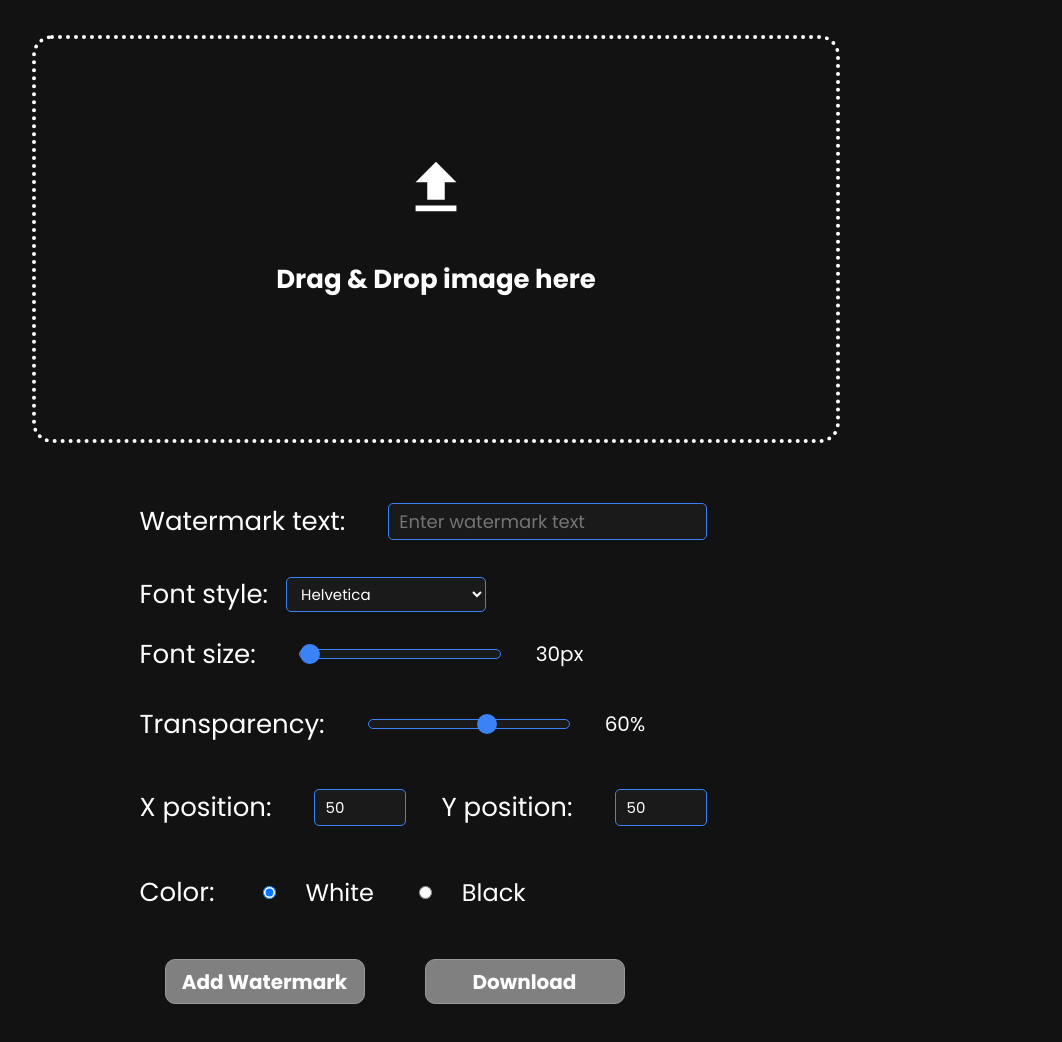
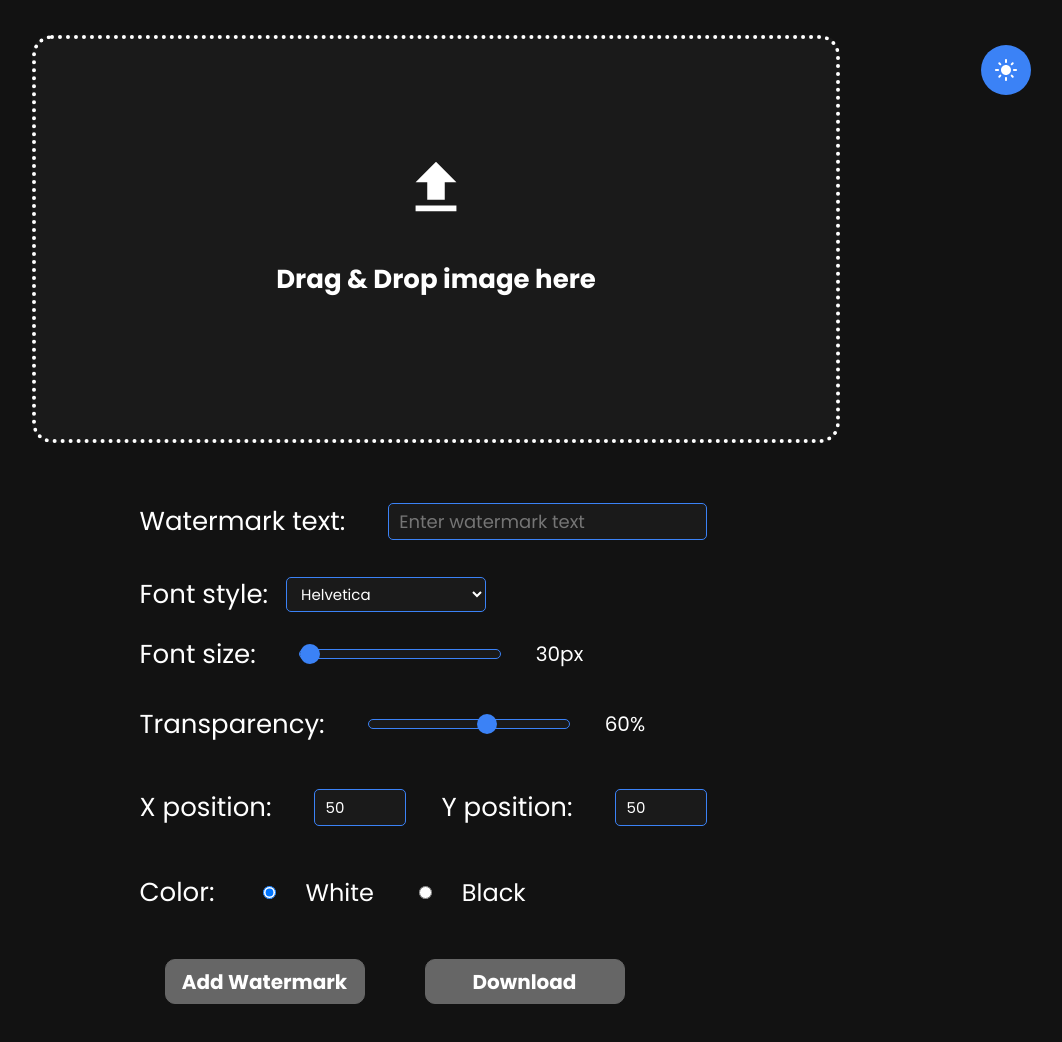
Before and after one commit to thedevarchive/image-watermark-editor, a React (Create React App) app: page / in a window 1280 px wide. Shown: the top 1042 px of the page, without its empty margins (204-1266 px from the left). Built offline with nearby package versions, Linux system fonts and the light colour scheme.

Commit message:
Added light mode and dark mode toggle

```diff
--- a/src/App.css
+++ b/src/App.css
@@ -1,5 +1,46 @@
 @import url('https://fonts.googleapis.com/css2?family=Poppins:wght@300;400;500;700&display=swap');
 @import url('https://fonts.googleapis.com/css2?family=Inter:wght@300;400;500;700&display=swap');
+
+:root {
+  /* Light theme variables */
+  --light-bg: #ffffff;
+  --light-text: #121212;
+  --light-input-bg: #f0f0f0;
+  --light-border: #3B82F6;
+  --light-button: #3B82F6;
+  --light-button-text: white;
+  --light-disabled: #999999;
+
+  /* Dark theme variables */
+  --dark-bg: #121212;
+  --dark-text: #ffffff;
+  --dark-input-bg: #1a1a1a;
+  --dark-border: #3B82F6;
+  --dark-button: #3B82F6;
+  --dark-button-text: white;
+  --dark-disabled: #666666;
+}
+
+/* Apply theme variables */
+[data-theme='light'] {
+  --bg-color: var(--light-bg);
+  --text-color: var(--light-text);
+  --input-bg: var(--light-input-bg);
+  --border-color: var(--light-border);
+  --button-bg: var(--light-button);
+  --button-text: var(--light-button-text);
+  --disabled-color: var(--light-disabled);
+}
+
+[data-theme='dark'] {
+  --bg-color: var(--dark-bg);
+  --text-color: var(--dark-text);
+  --input-bg: var(--dark-input-bg);
+  --border-color: var(--dark-border);
+  --button-bg: var(--dark-button);
+  --button-text: var(--dark-button-text);
+  --disabled-color: var(--dark-disabled);
+}
 
 .App {
   text-align: center;
@@ -17,14 +58,37 @@
 }
 
 .App-header {
-  background-color: #121212;
+  background-color: var(--bg-color);
   min-height: 100vh;
   display: flex;
   flex-direction: column;
   align-items: center;
   justify-content: center;
   font-size: calc(10px + 2vmin);
-  color: white;
+  color: var(--text-color);
+  position: relative;
+}
+
+.theme-toggle {
+  position: absolute;
+  top: 20px;
+  right: 20px;
+  width: 50px;
+  height: 50px;
+  border-radius: 25px;
+  padding: 0;
+  display: flex;
+  align-items: center;
+  justify-content: center;
+  background-color: var(--button-bg);
+  color: var(--button-text);
+  cursor: pointer;
+  transition: all 0.3s ease;
+}
+
+.theme-toggle:hover {
+  opacity: 0.9;
+  transform: scale(1.1);
 }
 
 @keyframes App-logo-spin {
@@ -42,10 +106,10 @@
 }
 
 button {
-  background-color: #3B82F6;
+  background-color: var(--button-bg);
   border: none;
   border-radius: 10px;
-  color: white;
+  color: var(--button-text);
   cursor: pointer;
   font-family: 'Poppins', 'Inter', 'Segoe UI', 'Roboto', 'Oxygen',
     'Ubuntu', 'Cantarell', 'Fira Sans', 'Droid Sans', 'Helvetica Neue',
@@ -59,8 +123,8 @@ button {
 
 button:disabled,
 button[disabled]{
-  border: 1px solid #999999;
-  background-color: grey;
+  border: 1px solid var(--disabled-color);
+  background-color: var(--disabled-color);
   cursor: not-allowed;
 }
 
@@ -73,7 +137,7 @@ input, canvas {
 }
 
 input[type="text"] {
-  flex-grow: 1; /* Expands to fill available space */
+  flex-grow: 1;
   font-size: 18px;
   min-width: 200px;
   gap: 0;
@@ -83,9 +147,9 @@ input[type="text"] {
   height: 35px;
   font-size: 15px;
   font-family: 'Poppins', 'Inter', sans-serif;
-  background-color: #1a1a1a;
-  color: white;
-  border: 1px solid #3B82F6;
+  background-color: var(--input-bg);
+  color: var(--text-color);
+  border: 1px solid var(--border-color);
   border-radius: 5px;
   padding: 0 10px;
 }
@@ -94,9 +158,9 @@ input[type="text"] {
   height: 35px;
   font-size: 15px;
   font-family: 'Poppins', 'Inter', sans-serif;
-  background-color: #1a1a1a;
-  color: white;
-  border: 1px solid #3B82F6;
+  background-color: var(--input-bg);
+  color: var(--text-color);
+  border: 1px solid var(--border-color);
   border-radius: 5px;
   padding: 0 10px;
   width: 200px;
@@ -106,9 +170,9 @@ input[type="text"] {
   height: 35px;
   font-size: 15px;
   font-family: 'Poppins', 'Inter', sans-serif;
-  background-color: #1a1a1a;
-  color: white;
-  border: 1px solid #3B82F6;
+  background-color: var(--input-bg);
+  color: var(--text-color);
+  border: 1px solid var(--border-color);
   border-radius: 5px;
   padding: 0 10px;
   width: 70px;
@@ -118,16 +182,16 @@ input[type="text"] {
   height: 35px;
   font-size: 15px;
   font-family: 'Poppins', 'Inter', sans-serif;
-  background-color: #1a1a1a;
-  color: white;
-  border: 1px solid #3B82F6;
+  background-color: var(--input-bg);
+  color: var(--text-color);
+  border: 1px solid var(--border-color);
   border-radius: 5px;
   padding: 0 10px;
   width: 200px;
 }
 
 .input-label {
-  color: white;
+  color: var(--text-color);
   margin-right: 8px;
   min-width: 80px;
 }
@@ -148,8 +212,8 @@ input[type="text"] {
   -webkit-appearance: none;
   appearance: none;
   height: 8px;
-  background: #1a1a1a;
-  border: 1px solid #3B82F6;
+  background: var(--input-bg);
+  border: 1px solid var(--border-color);
   border-radius: 5px;
   outline: none;
 }
@@ -159,7 +223,7 @@ input[type="text"] {
   appearance: none;
   width: 20px;
   height: 20px;
-  background: #3B82F6;
+  background: var(--button-bg);
   border-radius: 50%;
   cursor: pointer;
   transition: background-color 0.2s;
@@ -168,7 +232,7 @@ input[type="text"] {
 .slider-input::-moz-range-thumb {
   width: 20px;
   height: 20px;
-  background: #3B82F6;
+  background: var(--button-bg);
   border: none;
   border-radius: 50%;
   cursor: pointer;
--- a/src/App.jsx
+++ b/src/App.jsx
@@ -1,13 +1,15 @@
 import './App.css';
 import './dragdrop.css';
-import { useRef, useState } from "react";
+import { useRef, useState, useEffect } from "react";
 import { MdFileUpload } from "react-icons/md";
+import { MdLightMode, MdDarkMode } from "react-icons/md";
 
 function App() {
   const [image, setImage] = useState(null);
   const [hasFile, setHasFile] = useState(false);
   const [isWatermarked, setIsWatermarked] = useState(false);
   const [filename, setFilename] = useState("");
+  const [isDarkMode, setIsDarkMode] = useState(true);
   const [watermark, setWatermark] = useState({
     text: "",
     x: 50, // percentage
@@ -17,6 +19,11 @@ function App() {
     fontSize: 30, // default font size in pixels
     color: "white" // default color
   });
+
+  // Apply theme to document body
+  useEffect(() => {
+    document.body.setAttribute('data-theme', isDarkMode ? 'dark' : 'light');
+  }, [isDarkMode]);
 
   const canvasRef = useRef(null);
   const wrapperRef = useRef(null);
@@ -87,6 +94,13 @@ function App() {
 
   return (
     <div className='App-header'>
+      <button
+        onClick={() => setIsDarkMode(!isDarkMode)}
+        className="theme-toggle"
+        aria-label={isDarkMode ? 'Switch to light mode' : 'Switch to dark mode'}
+      >
+        {isDarkMode ? <MdLightMode size={24} /> : <MdDarkMode size={24} />}
+      </button>
       {/* Drag and drop file input */}
       <div
         ref={wrapperRef}
@@ -96,7 +110,7 @@ function App() {
         onDrop={onDrop}
       >
         <div className="drop-file-input__label">
-          <MdFileUpload size={70} color="white" />
+          <MdFileUpload size={70} color={isDarkMode ? "white" : "black"} />
           {
             filename !== "" ? (
               <p>{filename}</p>
@@ -201,7 +215,7 @@ function App() {
           {/* Colour selection */}
           <span className="input-label">Color:</span>
           <div style={{ display: 'flex', gap: '20px' }}>
-            <label style={{ display: 'flex', alignItems: 'center', gap: '5px', fontSize: '24px', color: 'white' }}>
+            <label style={{ display: 'flex', alignItems: 'center', gap: '5px', fontSize: '24px', color: isDarkMode ? "white" : "black" }}>
               <input
                 type="radio"
                 value="white"
@@ -210,7 +224,7 @@ function App() {
               />
               White
             </label>
-            <label style={{ display: 'flex', alignItems: 'center', gap: '5px', fontSize: '24px', color: 'white' }}>
+            <label style={{ display: 'flex', alignItems: 'center', gap: '5px', fontSize: '24px', color: isDarkMode ? "white" : "black" }}>
               <input
                 type="radio"
                 value="black"
--- a/src/dragdrop.css
+++ b/src/dragdrop.css
@@ -5,7 +5,7 @@
     position: relative;
     width: 800px;
     height: 400px;
-    border: 4px dotted;
+    border: 4px dotted var(--text-color);
     border-radius: 20px;
 
     display: flex;
@@ -32,7 +32,7 @@
 
 .drop-file-input__label {
     text-align: center;
-    color: var(--txt-second-color);
+    color: var(--text-color);
     font-weight: 600;
     padding: 10px;
 }
```
